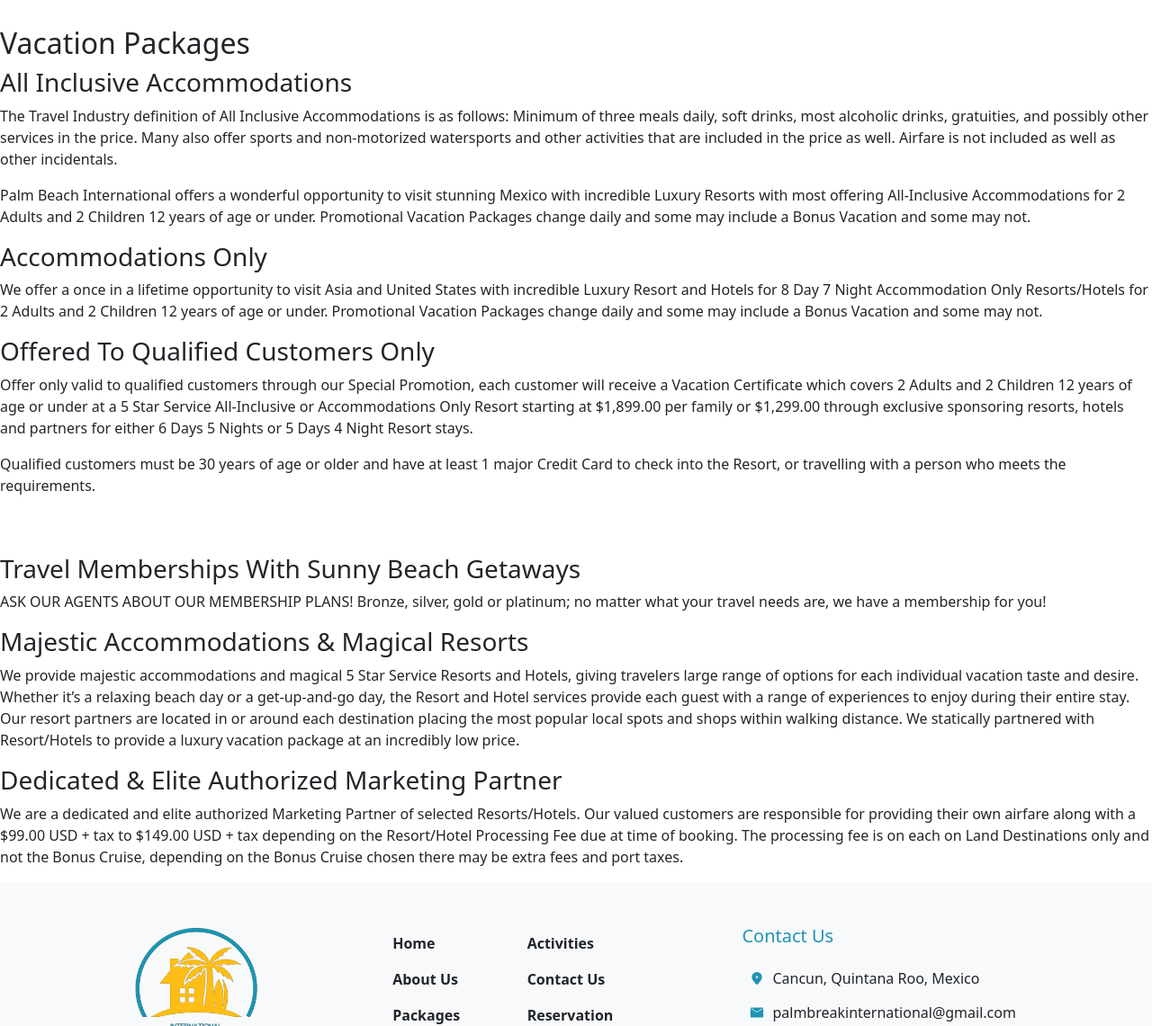
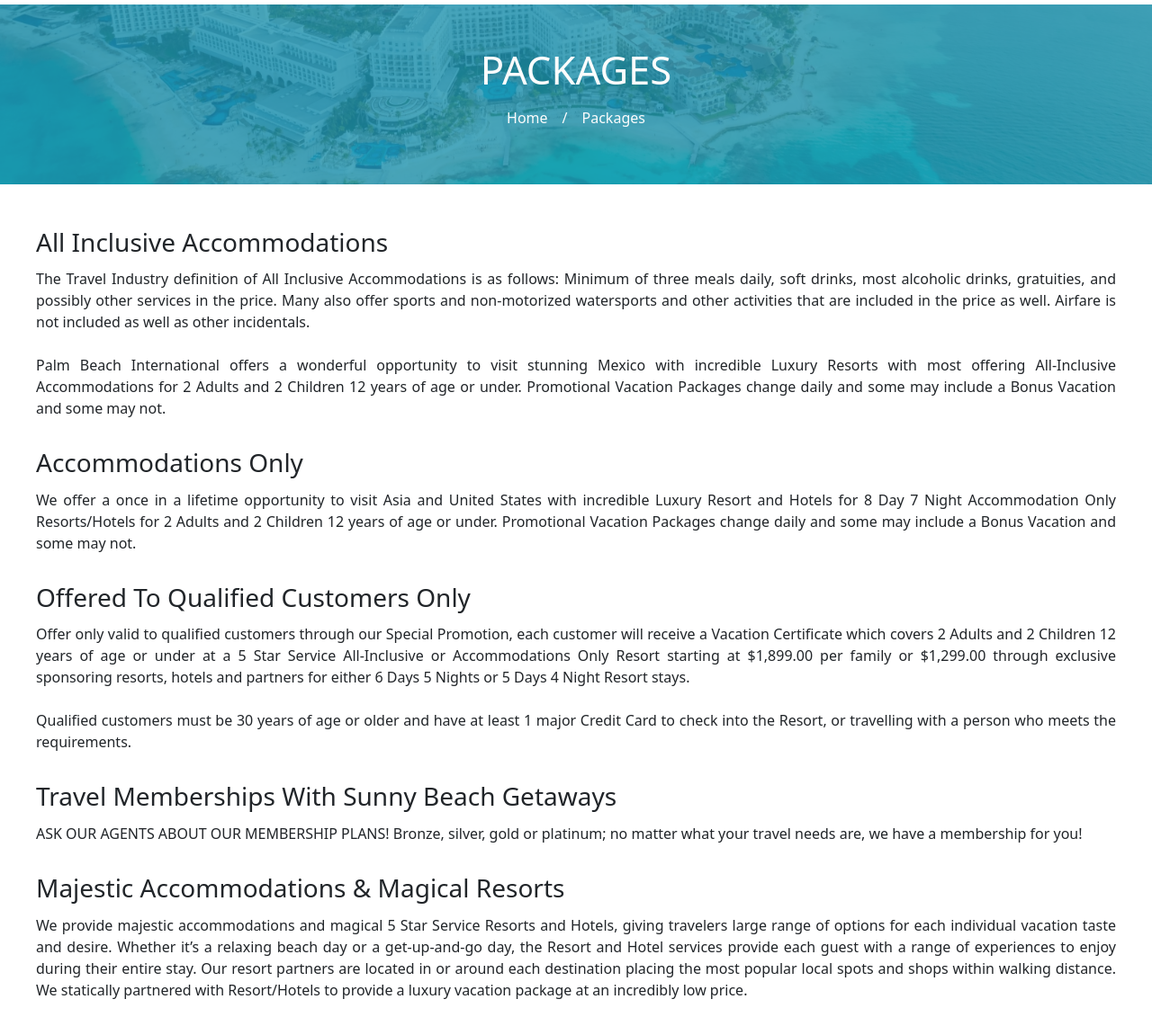
Before and after one commit to JoJoWitness/PalmBreakInternational, a plain HTML site: page Packages.html in a window 1280 px wide. Shown: the part 101-1242 px from the top of the page at 90% size. Drawn offline with nearby package versions, Linux system fonts and the light colour scheme.

Commit message:
Finished package

```diff
--- a/Packages.html
+++ b/Packages.html
@@ -8,34 +8,55 @@
     <script src="https://cdn.jsdelivr.net/npm/bootstrap@5.3.1/dist/js/bootstrap.bundle.min.js" integrity="sha384-HwwvtgBNo3bZJJLYd8oVXjrBZt8cqVSpeBNS5n7C8IVInixGAoxmnlMuBnhbgrkm" crossorigin="anonymous"></script>
     <script src="header.js" defer></script>
     <script src="footer.js" defer></script>
+    <link rel="icon" type="image/x-icon" href="/assets/UI/logoYellow.png">
 </head>
 <body>
     <section id="header" class="banner d-flex flex-wrap px-5 py-2 justify-content-between"></section>
-    <section class="header">
-        <div>
-            <img src="" alt="">
+    <section class="title d-flex position-relative justify-content-center align-items-center mb-5" style="color: #fcfcfc;">
+        <img src="./assets/Images/Banner-shutterstock_2091366610.jpg" class="z-0 overflow-x-hidden" style="min-height: 200px;">
+        <div class="z-1 position-absolute" style="height: 100%; width: 100%; background-color: rgba(30, 148, 177, 0.8);"></div>
+
+        <div class="z-2 d-flex position-absolute flex-column justify-content-center align-items-center p-4 m-5">
+            <h2 class="mb-3 text-center" style="font-size: calc(18px + 2vw);">PACKAGES</h2>
+
+            <div class="d-flex column-gap-3">
+                <a class="link-underline link-underline-opacity-0 fs-6" href="/index.html" style="color: #fcfcfc;">
+                    Home
+                </a>
+                /
+                <p class="fs-6 ">Packages</p>
+            </div>
         </div>
-        <h2>Vacation Packages</h2>
     </section>
-    <section class="text_img_R">
-        <h3>All Inclusive Accommodations</h3>
-        <p>The Travel Industry definition of All Inclusive Accommodations is as follows: Minimum of three meals daily, soft drinks, most alcoholic drinks, gratuities, and possibly other services in the price. Many also offer sports and non-motorized watersports and other activities that are included in the price as well. Airfare is not included as well as other incidentals.</p>
-        <p>Palm Beach International offers a wonderful opportunity to visit stunning Mexico with incredible Luxury Resorts with most offering All-Inclusive Accommodations for 2 Adults and 2 Children 12 years of age or under. Promotional Vacation Packages change daily and some may include a Bonus Vacation and some may not.</p>
-        <h3>Accommodations Only</h3>
-        <p>We offer a once in a lifetime opportunity to visit Asia and United States with incredible Luxury Resort and Hotels for 8 Day 7 Night Accommodation Only Resorts/Hotels for 2 Adults and 2 Children 12 years of age or under. Promotional Vacation Packages change daily and some may include a Bonus Vacation and some may not.</p>
-        <h3>Offered To Qualified Customers Only</h3>
-        <p>Offer only valid to qualified customers through our Special Promotion, each customer will receive a Vacation Certificate which covers 2 Adults and 2 Children 12 years of age or under at a 5 Star Service All-Inclusive or Accommodations Only Resort starting at $1,899.00 per family or $1,299.00 through exclusive sponsoring resorts, hotels and partners for either 6 Days 5 Nights or 5 Days 4 Night Resort stays.</p>
-        <p>Qualified customers must be 30 years of age or older and have at least 1 major Credit Card to check into the Resort, or travelling with a person who meets the requirements.</p>
-        <img src="" alt="">
-    </section>
-    <section class="text_img_L">
-        <img src="" alt="">
-        <h3>Travel Memberships With Sunny Beach Getaways</h3>
-        <p>ASK OUR AGENTS ABOUT OUR MEMBERSHIP PLANS! Bronze, silver, gold or platinum; no matter what your travel needs are, we have a membership for you!</p>
-        <h3>Majestic Accommodations & Magical Resorts</h3>
-        <p>We provide majestic accommodations and magical 5 Star Service Resorts and Hotels, giving travelers large range of options for each individual vacation taste and desire. Whether it’s a relaxing beach day or a get-up-and-go day, the Resort and Hotel services provide each guest with a range of experiences to enjoy during their entire stay. Our resort partners are located in or around each destination placing the most popular local spots and shops within walking distance. We statically partnered with Resort/Hotels to provide a luxury vacation package at an incredibly low price.</p>
-        <h3>Dedicated & Elite Authorized Marketing Partner</h3>
-        <p>We are a dedicated and elite authorized Marketing Partner of selected Resorts/Hotels. Our valued customers are responsible for providing their own airfare along with a $99.00 USD + tax to $149.00 USD + tax depending on the Resort/Hotel Processing Fee due at time of booking. The processing fee is on each on Land Destinations only and not the Bonus Cruise, depending on the Bonus Cruise chosen there may be extra fees and port taxes.</p>
+    <section class="text_img_R d-flex justify-content-center">
+        <div class="d-flex align-items-start flex-column" style="max-width: 1200px; text-align: justify;">
+        <div class="d-flex flex-column row-gap-2 mb-3" >
+            <h3 class="fs-3 mb-1">All Inclusive Accommodations</h3>
+            <p class="fs-6 fw-light">The Travel Industry definition of All Inclusive Accommodations is as follows: Minimum of three meals daily, soft drinks, most alcoholic drinks, gratuities, and possibly other services in the price. Many also offer sports and non-motorized watersports and other activities that are included in the price as well. Airfare is not included as well as other incidentals.</p>
+            <p class="fs-6 fw-light">Palm Beach International offers a wonderful opportunity to visit stunning Mexico with incredible Luxury Resorts with most offering All-Inclusive Accommodations for 2 Adults and 2 Children 12 years of age or under. Promotional Vacation Packages change daily and some may include a Bonus Vacation and some may not.</p>
+        </div>
+        <div class="d-flex flex-column row-gap-2 mb-3">
+            <h3 class="fs-3 mb-1">Accommodations Only</h3>
+            <p class="fs-6 fw-light">We offer a once in a lifetime opportunity to visit Asia and United States with incredible Luxury Resort and Hotels for 8 Day 7 Night Accommodation Only Resorts/Hotels for 2 Adults and 2 Children 12 years of age or under. Promotional Vacation Packages change daily and some may include a Bonus Vacation and some may not.</p>
+        </div>
+        <div class="d-flex flex-column row-gap-2 mb-3">
+            <h3 class="fs-3 mb-1">Offered To Qualified Customers Only</h3>
+            <p class="fs-6 fw-light">Offer only valid to qualified customers through our Special Promotion, each customer will receive a Vacation Certificate which covers 2 Adults and 2 Children 12 years of age or under at a 5 Star Service All-Inclusive or Accommodations Only Resort starting at $1,899.00 per family or $1,299.00 through exclusive sponsoring resorts, hotels and partners for either 6 Days 5 Nights or 5 Days 4 Night Resort stays.</p>
+            <p class="fs-6 fw-light">Qualified customers must be 30 years of age or older and have at least 1 major Credit Card to check into the Resort, or travelling with a person who meets the requirements.</p>
+        </div>
+        <div class="d-flex flex-column row-gap-2 mb-3">
+            <h3 class="fs-3 mb-1">Travel Memberships With Sunny Beach Getaways</h3>
+            <p class="fs-6 fw-light">ASK OUR AGENTS ABOUT OUR MEMBERSHIP PLANS! Bronze, silver, gold or platinum; no matter what your travel needs are, we have a membership for you!</p>
+        </div>
+        <div class="d-flex flex-column row-gap-2 mb-3" >
+            <h3 class="fs-3 mb-1">Majestic Accommodations & Magical Resorts</h3>
+            <p class="fs-6 fw-light">We provide majestic accommodations and magical 5 Star Service Resorts and Hotels, giving travelers large range of options for each individual vacation taste and desire. Whether it’s a relaxing beach day or a get-up-and-go day, the Resort and Hotel services provide each guest with a range of experiences to enjoy during their entire stay. Our resort partners are located in or around each destination placing the most popular local spots and shops within walking distance. We statically partnered with Resort/Hotels to provide a luxury vacation package at an incredibly low price.</p>
+        </div>
+        <div class="d-flex flex-column row-gap-2 mb-3">
+            <h3 class="fs-3 mb-1">Dedicated & Elite Authorized Marketing Partner</h3>
+            <p class="fs-6 fw-light">We are a dedicated and elite authorized Marketing Partner of selected Resorts/Hotels. Our valued customers are responsible for providing their own airfare along with a $99.00 USD + tax to $149.00 USD + tax depending on the Resort/Hotel Processing Fee due at time of booking. The processing fee is on each on Land Destinations only and not the Bonus Cruise, depending on the Bonus Cruise chosen there may be extra fees and port taxes.</p>
+        </div>
+        </div>
     </section>
     <div id="footer" class="d-flex column-gap-0 justify-content-evenly bg-body-tertiary p-5 flex-wrap row-gap-5"></div>
 </body>
```
Also changed, not shown: About-Us.html (+6 -5 lines), index.html (+9 -9 lines).
